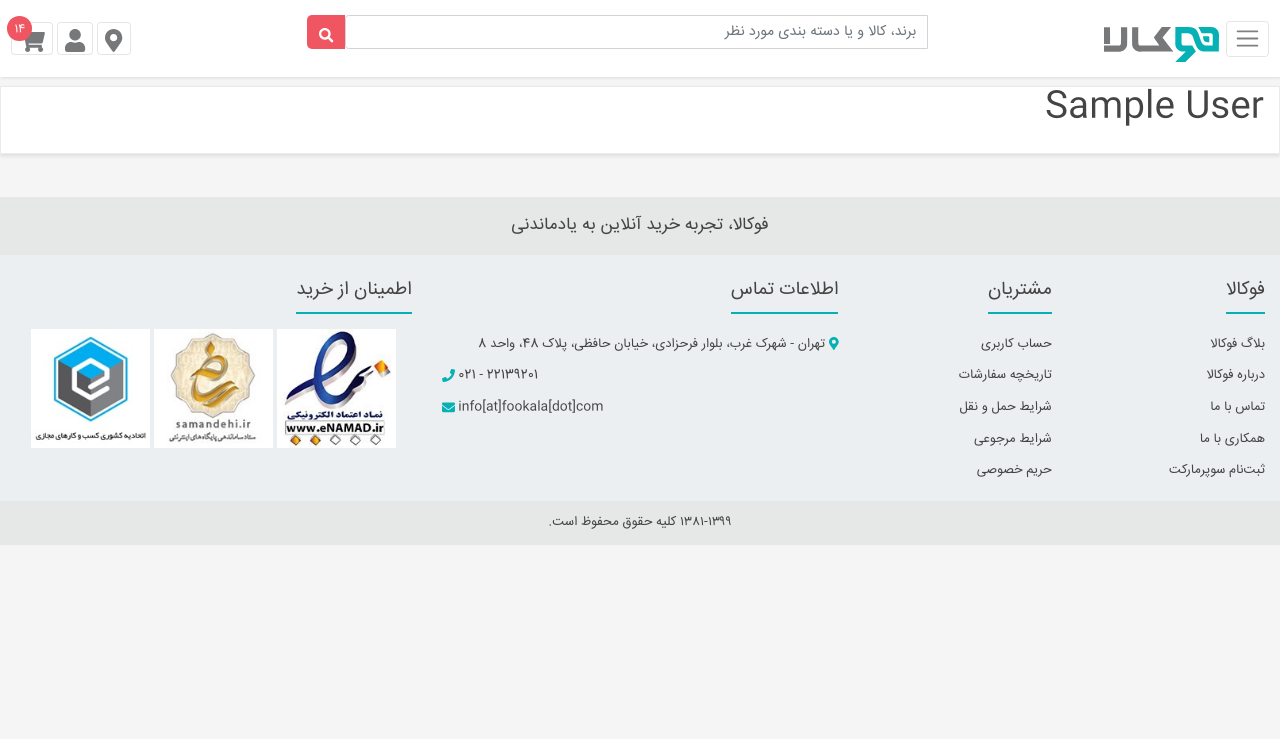
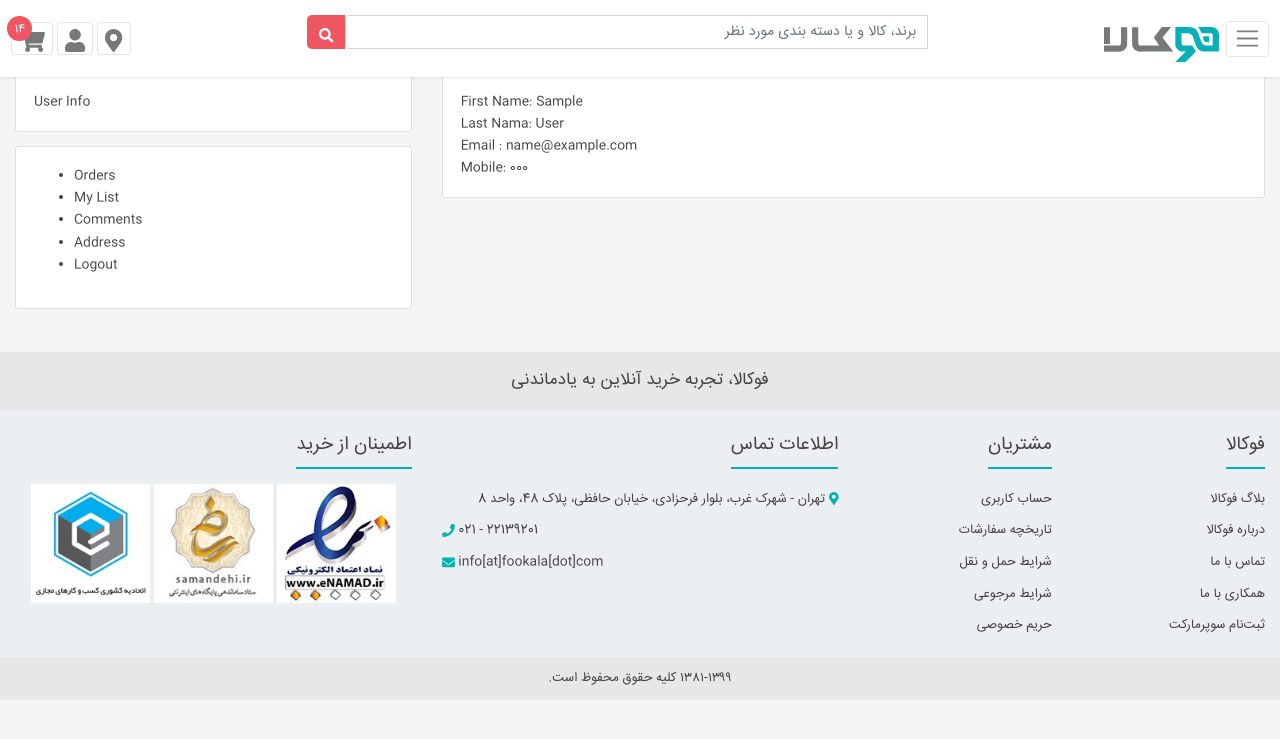
Before and after one commit to mohahmadi2001/digikala, a Django app: page /accounts/logout/ in a window 1280 px wide. Shown: the top 739 px of the page. Run offline with Django 4.2, Linux system fonts and the light colour scheme; a user stored in the database is signed in; tables that the repository leaves empty hold one stand-in row (values such as "Sample post"); some libraries are stand-ins or nearby versions.

Commit message:
user_comments_view function

```diff
--- a/accounts/templates/accounts/user-info.html
+++ b/accounts/templates/accounts/user-info.html
@@ -1,17 +1,10 @@
-{% extends 'base/base.html' %} {% block title %}
-user profile
-{% endblock title %}
-{% block main %}
-<div id="content">
-    <div class="container">
-        <div class="row">
-            <div id="page-content" class="col-12">
-                {% if request.user.is_authenticated %}
-                    <h1>{{request.user.get_full_name}}</h1>
-                {% else %}
-                    <span>click <a href="{% url 'accounts:login-view' %}">here</a> to login page</span>
-                {% endif %}
-            </div>
-        </div>
-    </div>
-{% endblock main %}
+{% extends 'accounts/user_admin_template.html' %}
+{% block page_title %}
+User Info
+{% endblock page_title %}
+{% block content %}
+    <div>First Name: {{user.first_name}}</div>
+    <div>Last Nama: {{user.last_name}}</div>
+    <div>Email : {{user.email}}</div>
+    <div>Mobile: {{user.mobile}}</div>
+{% endblock content %}
--- /dev/null
+++ b/accounts/templates/accounts/user_admin_template.html
@@ -0,0 +1,59 @@
+{% extends 'base/base.html' %} {% block title %}
+user profile
+{% endblock title %}
+{% block main %}
+<div id="content">
+    <div class="container text-left" dir="ltr">
+        <div class="row">
+            <div class="col-4">
+                <div class="row">
+                    <div class="col-12">
+                        <div class="card">
+                            <div class="card-body">
+                               {% block page_title %}
+                               {% endblock page_title %}
+                            </div>
+                        </div>
+                    </div>
+                    <div class="col-12 mt-3">
+                        <div class="card">
+                            <div class="card-body">
+                              <ul>
+                                <li>
+                                    <a href="">Orders</a>
+                                </li>
+                                <li>
+                                    <a href="">My List</a>
+                                </li>
+                                <li>
+                                    <a href="{% url 'accounts:user_comments' %}">Comments</a>
+                                </li>
+                                <li>
+                                    <a href="">Address</a>
+                                </li>
+                                <li>
+                                    <a href="{% url 'accounts:logout_view' %}">Logout</a>
+                                </li>
+                              </ul>
+                            </div>
+                        </div>
+                    </div>
+                </div>
+
+            </div>
+                <div class="col-12 col-md-8">
+                    <div class="row">
+                        <div class="col-12">
+                            <div class="card">
+                                <div class="card-body">
+                                    {% block content %}
+                                    {% endblock content %}
+                                </div>
+                            </div>
+                        </div>
+                    </div>
+
+                </div>
+        </div>
+    </div>
+{% endblock main %}
--- a/accounts/urls.py
+++ b/accounts/urls.py
@@ -6,5 +6,6 @@
    path("login/",login_view,name="login-view"),
    path("register/",user_register_view,name="register_view"),
    path("profile/",user_info_view,name="user_info_view"),
+   path("profile/comments",user_info_view,name="user_comments"),
    path("logout/",user_info_view,name="logout_view"),
 ]
--- a/accounts/views.py
+++ b/accounts/views.py
@@ -1,6 +1,8 @@
 from django.shortcuts import render,redirect
+from django.urls import reverse
 from accounts.forms import UserLogin,UserRegisterFrom
 from django.contrib.auth import login,logout
+from products.models import Comment
 # Create your views here.
 
 def login_view(request):
@@ -45,8 +47,24 @@
     )
 
 def user_info_view(request):
-    return render(request,"accounts/user-info.html",{})
+    return render(request,"accounts/user-info.html",{
+        "user":request.user
+    })
 
 def logout_user(request):
     logout(request)
     return redirect("accounts:user_info_view")
+
+def user_comments_view(request):
+    if request.user.is_authenticated:
+        query = Comment.objects.filter(user=request.user)
+        return render(
+            request,
+            "accounts/user_comments.html",
+            {
+                "comments":query,
+            },
+        )
+    else:
+        return redirect(reverse("accounts:login_view") + '?next='
+                        + reverse("accounts:user_comments"))
--- a/products/models.py
+++ b/products/models.py
@@ -50,6 +50,12 @@
                 group by seller_id
                 having Max(update_at)""", {"id":id}
         )
+
+    @property
+    def default_product_seller(self):
+        if (self.sellers_last_price):
+            return self.sellers_last_price[0]
+        return None
 
 class Category(models.Model):
     name = models.CharField(_("Title"),max_length=50)
```
Also changed, not shown: accounts/templates/accounts/user_comments.html (added, +15 -0 lines), products/templates/products/index.html (added, +85 -0 lines), products/views.py (+18 -0 lines).
